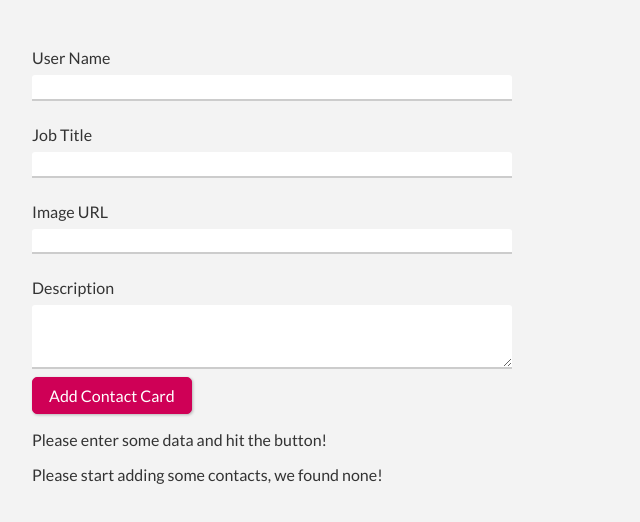
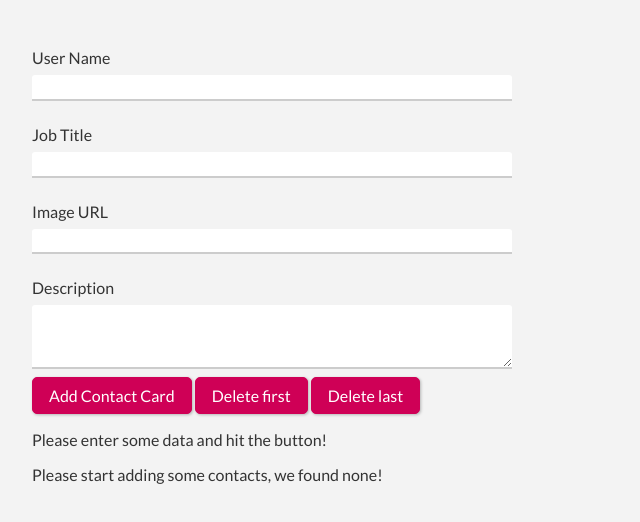
Before and after one commit to heltonricardo/estudo-svelte, a Svelte app: page / in a window 1280 px wide. Shown: the top 522 px of the page, without its empty margins (0-640 px from the left). Built offline with nearby package versions, Linux system fonts and the light colour scheme.

Commit message:
deletando cards

```diff
--- a/src/App.svelte
+++ b/src/App.svelte
@@ -20,9 +20,11 @@
       return;
     }
 
+    // Anotação 01
     createdContacts = [
       ...createdContacts,
       {
+        id: Math.random(),
         name,
         jogTitle: title,
         imageURL: image,
@@ -31,6 +33,14 @@
     ];
 
     formState = "done";
+  }
+
+  function deleteFirst() {
+    createdContacts = createdContacts.slice(1);
+  }
+
+  function deleteLast() {
+    createdContacts = createdContacts.slice(0, -1);
   }
 </script>
 
@@ -54,6 +64,8 @@
 </div>
 
 <button on:click={addContact}>Add Contact Card</button>
+<button on:click={deleteFirst}>Delete first</button>
+<button on:click={deleteLast}>Delete last</button>
 
 {#if formState === "invalid"}
   <p>Invalid input.</p>
@@ -61,8 +73,9 @@
   <p>Please enter some data and hit the button!</p>
 {/if}
 
-{#each createdContacts as contact, i}
-<h2># {i + 1}</h2>
+<!-- Anotação 02 -->
+{#each createdContacts as contact, i (contact.id)}
+  <h2># {i + 1}</h2>
   <ContactCard
     userName={contact.name}
     jobTitle={contact.jobTitle}
@@ -73,6 +86,21 @@
   <p>Please start adding some contacts, we found none!</p>
 {/each}
 
+<!--
+  Anotação 01
+  Para que seja possível renderizar os componentes de arrays em tempo real, é
+  necessário fazer a reatribuição desses componentes, e não usar funções prontas
+  do JS, como o push, por exemplo. Nesse caso usamos o spread operator (os três
+  pontos) para atribuir "tudo o que já tem dentro do objeto" + o novo conteúdo.
+
+  Anotação 02
+  Para que não haja problemas na renderização de componentes de arrays, é
+  altamente recomendado criarmos uma chave única para para elemento. Nesse caso,
+  para fins didáticos, usamos um número aleatório, mas deve-se sempre usar um
+  valor diferente para cada um dos elementos. A chave única vai entre parênteses
+  sempre no fim da instrução de iteração.
+-->
+
 <style>
   #form {
     width: 30rem;
```
